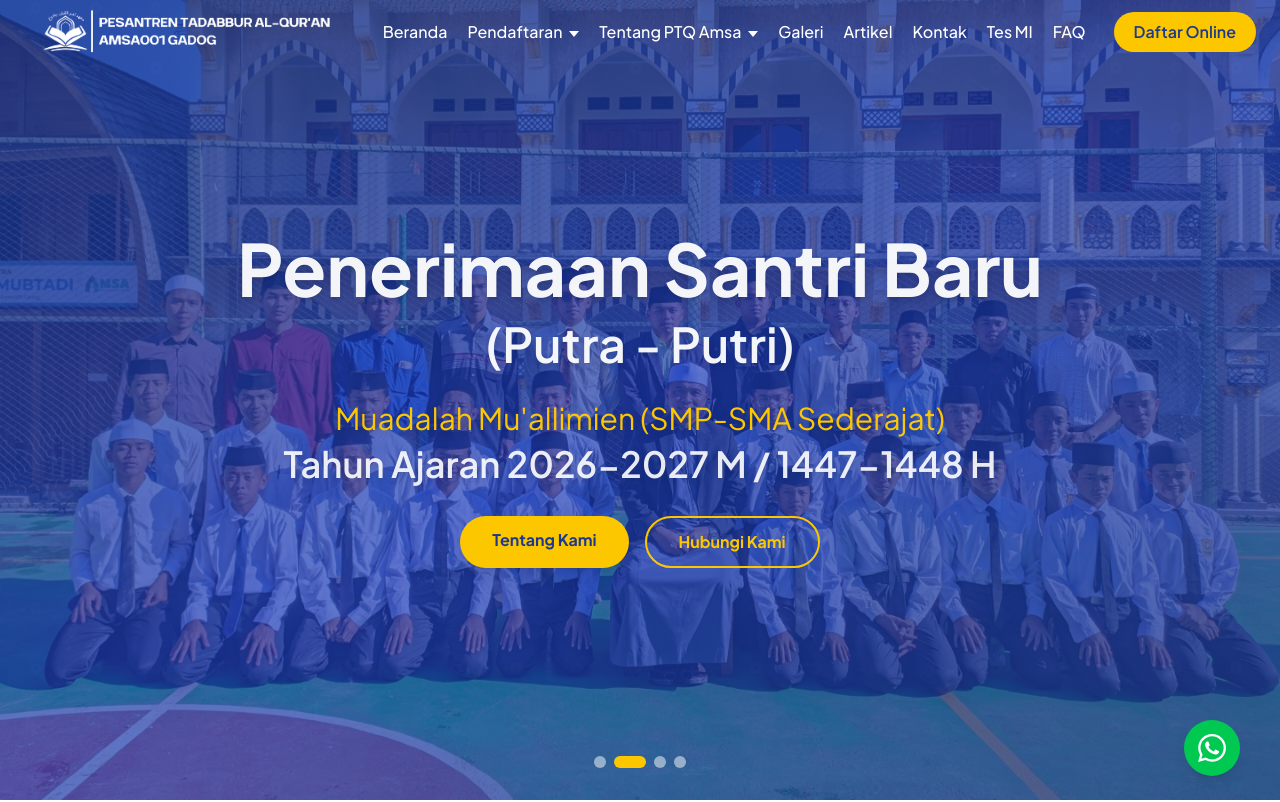
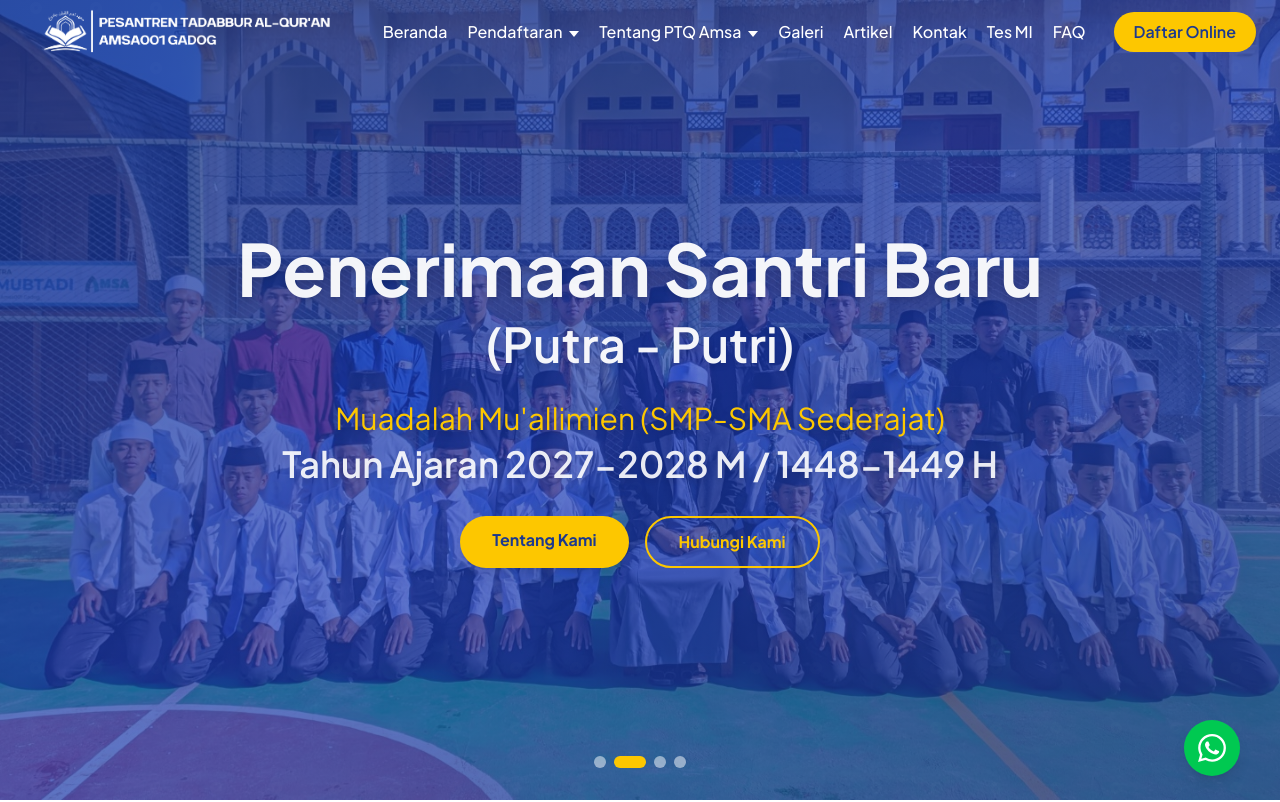
Before and after one commit to PTQAmsa/Website-PTQ, a Next.js app: page / in a window 1280 px wide. Shown: the top 802 px of the page. Built offline with nearby package versions, Linux system fonts and the light colour scheme.

Commit message:
fix: update tahun ajaran to 2027-2028 M / 1448-1449 H

```diff
--- a/app/pendaftaran-santri-baru/page.tsx
+++ b/app/pendaftaran-santri-baru/page.tsx
@@ -31,7 +31,7 @@ export default function PendaftaranSantriBaru() {
             Pendaftaran Santri Baru
           </h1>
           <p className="text-xl md:text-2xl lg:text-3xl text-yellow-400 font-semibold mb-4">
-            Tahun Ajaran 2026-2027 M / 1447-1448 H
+            Tahun Ajaran 2027-2028 M / 1448-1449 H
           </p>
           <p className="text-base md:text-lg text-blue-100 max-w-3xl mx-auto">
             Bergabunglah bersama kami di Pesantren Tadabbur Al-Qur&apos;an Amsa001 Gadog
@@ -46,7 +46,7 @@ export default function PendaftaranSantriBaru() {
         <div className="max-w-7xl mx-auto">
           <Image
             src="/banner-psb-2027.jpg"
-            alt="Banner Penerimaan Santri Baru 2026-2027 PTQ Amsa001"
+            alt="Banner Penerimaan Santri Baru 2027-2028 PTQ Amsa001"
             width={1200}
             height={600}
             className="w-full h-auto rounded-2xl shadow-lg"
--- a/components/Admission.tsx
+++ b/components/Admission.tsx
@@ -21,8 +21,8 @@ export default function Admission() {
             <div className="border-t-2 border-blue-200 my-6"></div>
             <div className="text-blue-800">
               <div className="text-lg font-semibold mb-2">Tahun Ajaran</div>
-              <div className="text-3xl font-bold text-blue-700">2026-2027 M</div>
-              <div className="text-xl font-semibold text-blue-600">1447-1448 H</div>
+              <div className="text-3xl font-bold text-blue-700">2027-2028 M</div>
+              <div className="text-xl font-semibold text-blue-600">1448-1449 H</div>
             </div>
           </div>
 
--- a/components/Contact.tsx
+++ b/components/Contact.tsx
@@ -16,8 +16,8 @@ export default function Contact() {
             <div className="bg-white/20 p-6 rounded-xl mb-6">
               <div className="text-center mb-4">
                 <div className="text-lg font-semibold mb-2">Tahun Ajaran</div>
-                <div className="text-3xl font-bold text-yellow-400">2026-2027 M</div>
-                <div className="text-xl font-semibold">1447-1448 H</div>
+                <div className="text-3xl font-bold text-yellow-400">2027-2028 M</div>
+                <div className="text-xl font-semibold">1448-1449 H</div>
               </div>
             </div>
             <div className="space-y-4 mb-6">
--- a/components/Hero.tsx
+++ b/components/Hero.tsx
@@ -63,7 +63,7 @@ export default function Hero() {
           Muadalah Mu'allimien (SMP-SMA Sederajat)
         </p>
         <p className="text-xl md:text-4xl mb-8 opacity-90 max-w-3xl mx-auto drop-shadow-md font-semibold">
-          Tahun Ajaran 2026-2027 M / 1447-1448 H
+          Tahun Ajaran 2027-2028 M / 1448-1449 H
         </p>
         <div className="flex flex-col sm:flex-row gap-4 justify-center">
           <a href="/tentang-pesantren" className="bg-yellow-400 text-blue-900 px-8 py-3 rounded-full font-bold hover:bg-yellow-300 transition shadow-lg">
```
